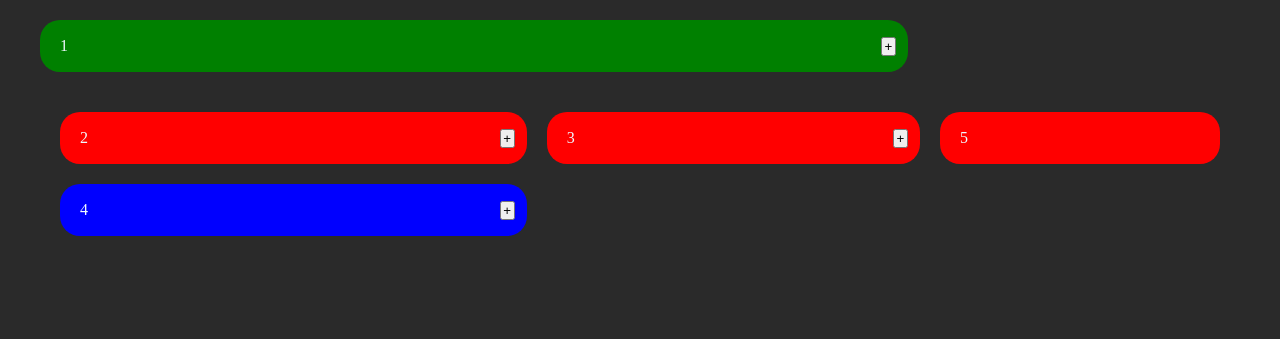
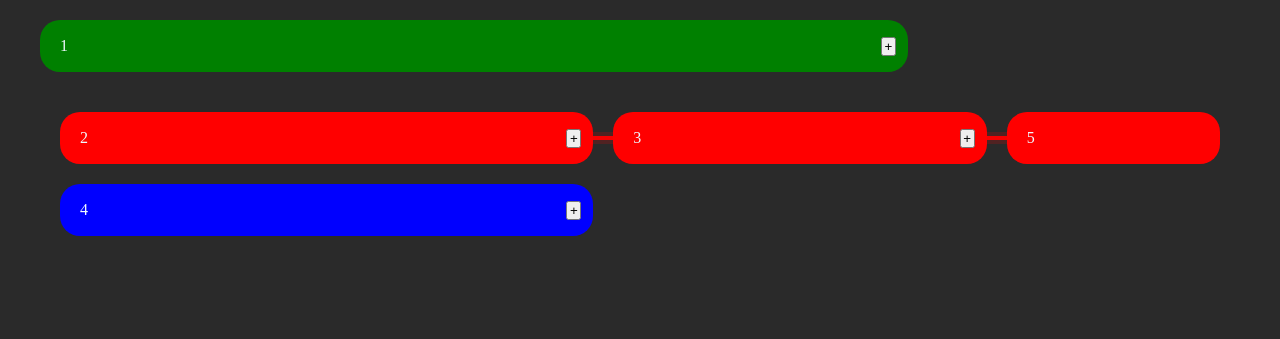
Before and after one commit to LuanFazolimMurolo/MoneyTree, a plain HTML site: page dashboard.html in a window 1280 px wide. Drawn offline with Linux system fonts and the light colour scheme.

Commit message:
arvore_estudo_linhas

```diff
--- a/dashboard.html
+++ b/dashboard.html
@@ -1,25 +1,21 @@
 <!DOCTYPE html>
 <html lang="en">
 <head>
-  <meta charset="UTF-8">
-  <meta name="viewport" content="width=device-width, initial-scale=1.0">
-  <title>Document</title>
-  <link rel="stylesheet" href="style.css">
+  <meta charset="UTF-8" />
+  <meta name="viewport" content="width=device-width, initial-scale=1.0" />
+  <title>MoneyTree</title>
+  <link rel="stylesheet" href="style.css" />
 </head>
 <body>
-
-
-
-
-<div class = "botoes"></div>
+  <div class="botoes"></div>
   <div id="coluna_0" class="coluna"></div>
-
 
   <div class="container">
     <div id="coluna_1" class="coluna"></div>
     <div id="coluna_2" class="coluna"></div>
     <div id="coluna_3" class="coluna"></div>
   </div>
+
   <script src="script.js"></script>
 </body>
 </html>
--- a/script.js
+++ b/script.js
@@ -67,10 +67,14 @@
 
 categories:
 
-            id(objeto)  |   id_user  |   nome    |   color   |   parent_id
+            id(objeto)  |   id_user  |   categoria    |   color   |   parent_id
 
-         --->   1       |   1-luan   | fevereiro |   green   |   null
-                2       |   1-luan   |categoria 1|    red    |    1  <---
+         --->   1       |   1-luan   |       0        |   green   |   null
+                2       |   1-luan   |       1        |    red    |    1  <---
+
+
+
+
 
 
 user_config:
@@ -110,8 +114,10 @@
 // -- INICIO
 let id_geral = 5;
 const ROW_HEIGHT = 72;
+const SVG_NS = "http://www.w3.org/2000/svg";
+let ligacoesRenderizadas = new Set();
 
-//ista inicial
+// lista inicial
 let lista = [
   { id: 1, categoria: 0, color: "green", parent_id: null },
   { id: 2, categoria: 1, color: "red", parent_id: 1 },
@@ -119,7 +125,6 @@
   { id: 4, categoria: 1, color: "blue", parent_id: 1 },
   { id: 5, categoria: 3, color: "red", parent_id: 3 }
 ];
-
 
 function montarArvore(lista, parentId = null, seen = new Set()) {
   return lista
@@ -130,7 +135,6 @@
       return { ...item, filhos };
     });
 }
-
 
 let arvore = montarArvore(lista);
 console.log(arvore);
@@ -174,7 +178,10 @@
   document.querySelectorAll("#coluna_1, #coluna_2, #coluna_3").forEach(col => {
     col.style.height = alturaColunas;
   });
+
+  desenharLigacoes();
 }
+
 function calcularLayout(arvore) {
   let proximaFolha = 0;
 
@@ -192,6 +199,7 @@
 
   arvore.forEach(definirY);
 }
+
 function achatarArvore(arvore, itens = []) {
   arvore.forEach(item => {
     itens.push(item);
@@ -202,13 +210,143 @@
 
   return itens;
 }
+
+function garantirLayerLigacoes() {
+  let layer = document.getElementById("connections-layer");
+
+  if (!layer) {
+    layer = document.createElementNS(SVG_NS, "svg");
+    layer.id = "connections-layer";
+    document.body.appendChild(layer);
+  }
+
+  layer.setAttribute("width", String(document.documentElement.scrollWidth));
+  layer.setAttribute("height", String(document.documentElement.scrollHeight));
+
+  return layer;
+}
+
+function centroVertical(el) {
+  const rect = el.getBoundingClientRect();
+  return rect.top + window.scrollY + rect.height / 2;
+}
+
+function bordaDireita(el) {
+  const rect = el.getBoundingClientRect();
+  return rect.right + window.scrollX;
+}
+
+function bordaEsquerda(el) {
+  const rect = el.getBoundingClientRect();
+  return rect.left + window.scrollX;
+}
+
+function criarPathCurvo(x1, y1, x2, y2) {
+  const distancia = Math.max(45, (x2 - x1) * 0.5);
+  const c1x = x1 + distancia;
+  const c1y = y1 + (y2 - y1) * 0.08;
+  const c2x = x2 - distancia;
+  const c2y = y2 - (y2 - y1) * 0.08;
+
+  return `M ${x1} ${y1} C ${c1x} ${c1y}, ${c2x} ${c2y}, ${x2} ${y2}`;
+}
+
+function animarCaminho(path, duracao = 520) {
+  const comprimento = path.getTotalLength();
+  path.setAttribute("stroke-dasharray", String(comprimento));
+  path.setAttribute("stroke-dashoffset", String(comprimento));
+
+  if (typeof path.animate === "function") {
+    path.animate(
+      [
+        { strokeDashoffset: comprimento },
+        { strokeDashoffset: 0 }
+      ],
+      {
+        duration: duracao,
+        easing: "ease-out",
+        fill: "forwards"
+      }
+    );
+    return;
+  }
+
+  // Fallback para navegadores sem WAAPI.
+  path.style.transition = "none";
+  path.getBoundingClientRect();
+  path.style.transition = `stroke-dashoffset ${duracao}ms ease-out`;
+  path.setAttribute("stroke-dashoffset", "0");
+}
+
+function desenharLigacoes() {
+  const layer = garantirLayerLigacoes();
+  layer.innerHTML = "";
+  const novasLigacoes = new Set();
+
+  const itensMap = new Map();
+  document.querySelectorAll("[id^='id_']").forEach(el => {
+    const partes = el.id.split("_");
+    const id = Number(partes[1]);
+    itensMap.set(id, el);
+  });
+
+  lista.forEach(item => {
+    if (!item.parent_id) {
+      return;
+    }
+
+    const parentData = lista.find(node => Number(node.id) === Number(item.parent_id));
+    if (parentData && Number(parentData.categoria) === 0 && Number(item.categoria) === 1) {
+      return;
+    }
+
+    const parentEl = itensMap.get(Number(item.parent_id));
+    const filhoEl = itensMap.get(Number(item.id));
+
+    if (!parentEl || !filhoEl) {
+      return;
+    }
+
+    const chaveLigacao = `${item.parent_id}->${item.id}`;
+    novasLigacoes.add(chaveLigacao);
+
+    const corParent = parentEl.style.background || window.getComputedStyle(parentEl).backgroundColor;
+    const x1 = bordaDireita(parentEl) + 6;
+    const y1 = centroVertical(parentEl);
+    const x2 = bordaEsquerda(filhoEl) - 6;
+    const y2 = centroVertical(filhoEl);
+
+    const glow = document.createElementNS(SVG_NS, "path");
+    glow.setAttribute("d", criarPathCurvo(x1, y1, x2, y2));
+    glow.setAttribute("stroke", corParent);
+    glow.setAttribute("stroke-width", "12");
+    glow.setAttribute("stroke-linecap", "round");
+    glow.setAttribute("fill", "none");
+    glow.setAttribute("opacity", "0.18");
+
+    const linha = document.createElementNS(SVG_NS, "path");
+    linha.setAttribute("d", criarPathCurvo(x1, y1, x2, y2));
+    linha.setAttribute("stroke", corParent);
+    linha.setAttribute("stroke-width", "4");
+    linha.setAttribute("stroke-linecap", "round");
+    linha.setAttribute("fill", "none");
+    linha.setAttribute("opacity", "0.95");
+
+    layer.appendChild(glow);
+    layer.appendChild(linha);
+
+    if (!ligacoesRenderizadas.has(chaveLigacao)) {
+      animarCaminho(glow, 620);
+      animarCaminho(linha, 520);
+    }
+  });
+
+  ligacoesRenderizadas = novasLigacoes;
+}
+
 criarItens(arvore);
 
-
-
-
-//-- BOTAO +
-
+// -- BOTAO +
 function addList(id_co) {
   let codificar = id_co.split("_");
   let id = codificar[1];
@@ -238,3 +376,6 @@
     col.innerHTML = "";
   });
 }
+
+window.addEventListener("resize", desenharLigacoes);
+window.addEventListener("scroll", desenharLigacoes);
--- a/style.css
+++ b/style.css
@@ -9,6 +9,7 @@
   background-color: rgb(42, 42, 42);
   margin: 0;
   padding: 20px;
+  position: relative;
 }
 
 .container{
@@ -18,10 +19,14 @@
   max-width: 1200px;
   margin: 20px auto;
   align-items: flex-start;
+  position: relative;
+  z-index: 2;
 }
 
 .coluna{
   margin: auto;
+  position: relative;
+  z-index: 2;
 }
 
 #coluna_1,
@@ -58,13 +63,24 @@
 }
 
 #coluna_1{
-  flex: 2.5;
+  flex: 10
+  ;
 }
 
 #coluna_2{
-  flex: 2;
+  flex: 7;
 }
 
 #coluna_3{
-  flex: 1.5;
+  flex: 4;
+  display: flex;
 }
+
+#connections-layer{
+  position: absolute;
+  inset: 0;
+  width: 100%;
+  height: 100%;
+  pointer-events: none;
+  z-index: 1;
+}
```
Lines whose indentation alone changed are shown as unchanged.
